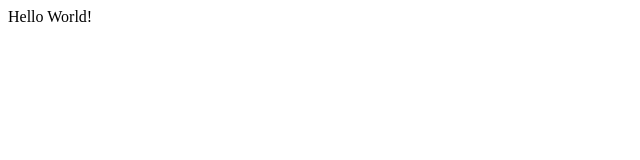
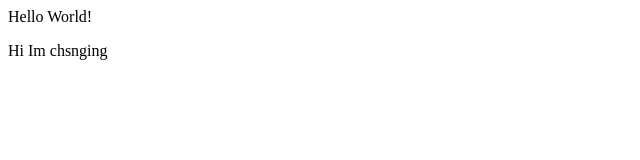
Before and after one commit to L-burlakof/core_homework1, a plain HTML site: page index.html in a window 1280 px wide. Shown: the full height of the page, 0-640 px from the left. Drawn offline with Linux system fonts and the light colour scheme.

Commit message:
Update index.html

```diff
--- a/index.html
+++ b/index.html
@@ -1,2 +1,2 @@
 Hello World!
-<p>      </p>
+<p>  Hi Im chsnging    </p>
```
